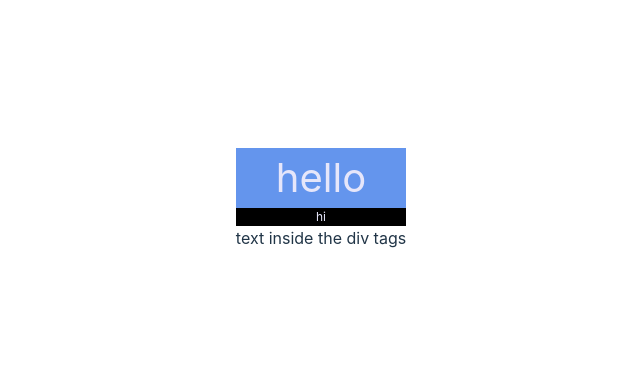
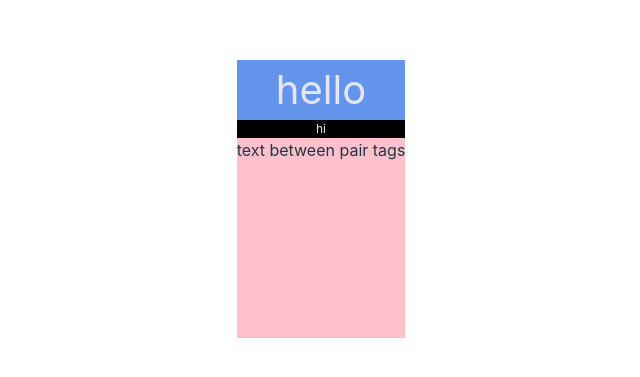
Before and after one commit to w7595wen/React-Project, a React (Vite) app in the folder vite-project/: page / in a window 1280 px wide. Shown: the part 201-578 px from the top of the page, without its empty margins (319-959 px from the left). Built offline with nearby package versions, Linux system fonts and the light colour scheme.

Commit message:
added more features for MyComponent. Used {children} as reference

```diff
--- a/vite-project/src/App.jsx
+++ b/vite-project/src/App.jsx
@@ -40,8 +40,22 @@ const Box = (props) => {
 };
 
 /*Creating another component */
+/*children is the prompt to pass text btwn pair tags
+to reference a reusable container like that text wants the pink MyComponent layout*/
 const MyComponent = (props) => {
-  return <div>goodbye</div>;
+  const { children, bgColor, height } = props;
+
+  return (
+    <div
+      style={{
+        /* specify MyComponent’s features. style{{} inside <div> */
+        background: bgColor,
+        height: "200px",
+      }}
+    >
+      {children}
+    </div>
+  );
 };
 
 function App() {
@@ -60,7 +74,9 @@ function App() {
         textColor="Lavender" /*the prop corresponds to what's destructured there */
         large={false} /* set to false so apply font size 12 px */
       />
-      text inside the div tags
+      <MyComponent bgColor="Pink" height={120}>
+        text between pair tags
+      </MyComponent>
     </div>
   );
 }
```
